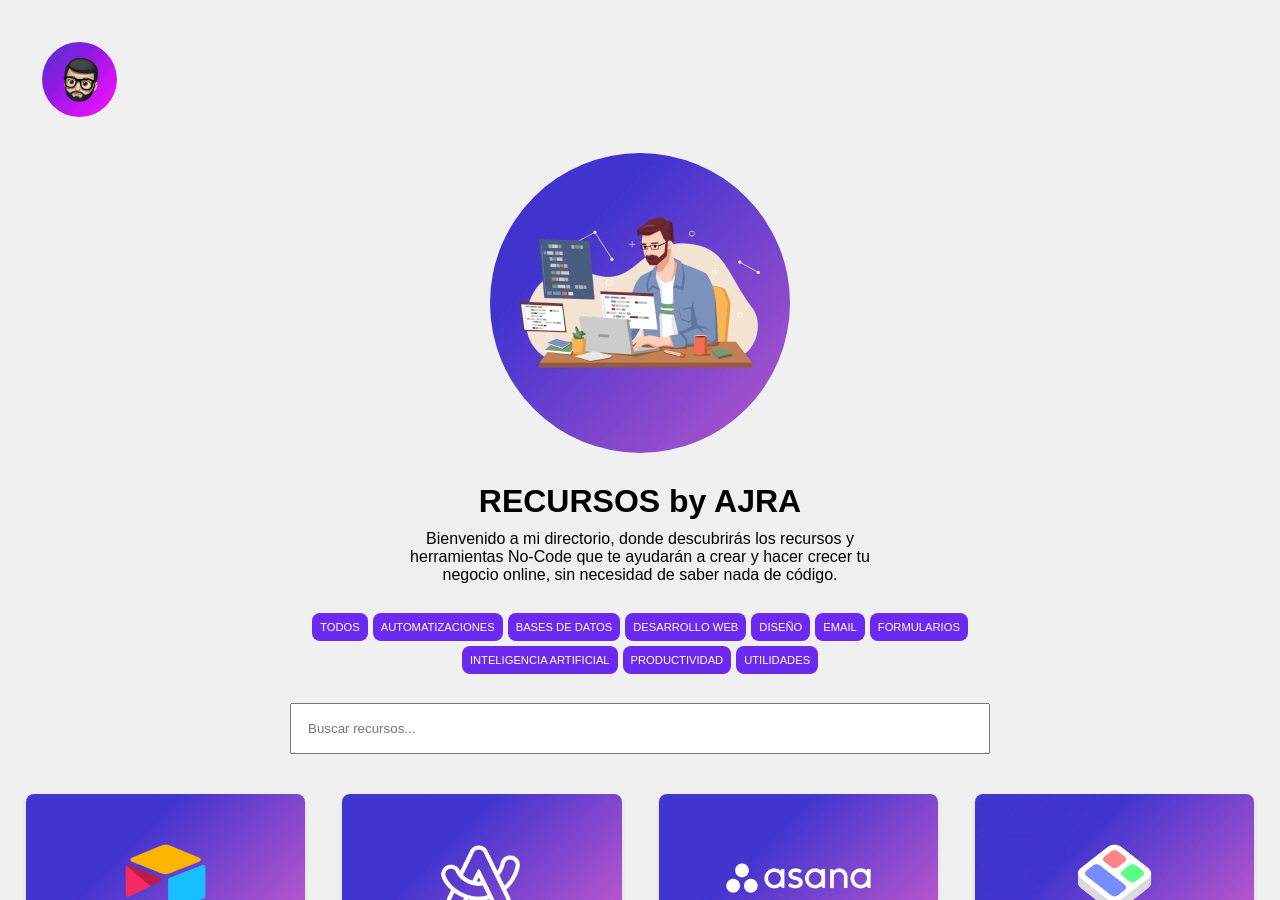
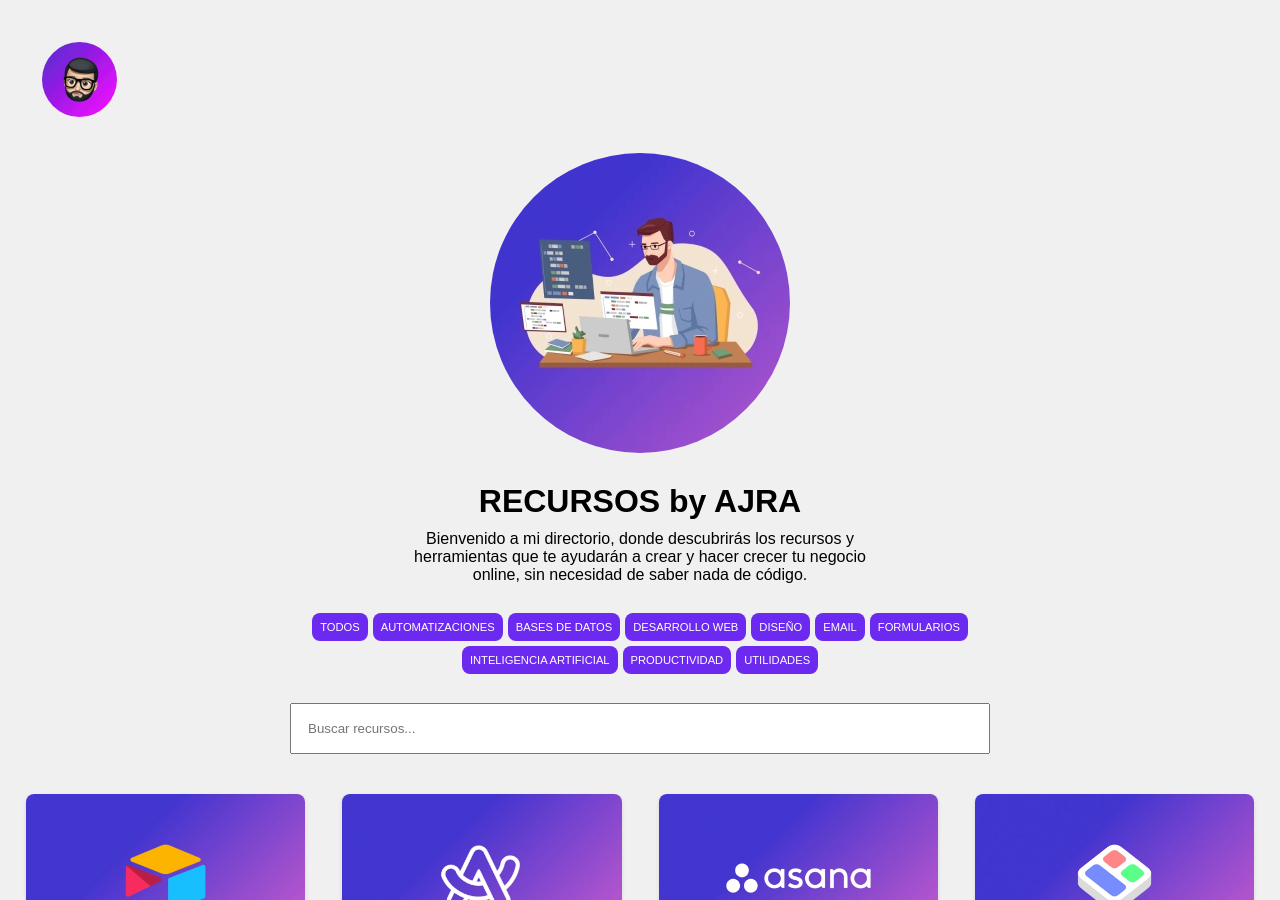
Before and after one commit to AJRAtoni/RECURSOS, a Jekyll site: the page built from index.html, in a window 1280 px wide and 900 px high. Built offline with Jekyll 4.4.1, drawn with Linux system fonts in a browser that asks for light colours.

Commit message:
Update index.html

```diff
--- a/index.html
+++ b/index.html
@@ -28,7 +28,7 @@
     <div class="home">
         <img src="img/RECURSOS.webp" alt="RECURSOS" style="border-radius: 50%; margin-bottom: 25px;">
         <h1>RECURSOS by AJRA</h1>
-        <h2>Bienvenido a mi directorio, donde descubrirás los recursos y herramientas No-Code que te ayudarán a crear y
+        <h2>Bienvenido a mi directorio, donde descubrirás los recursos y herramientas que te ayudarán a crear y
             hacer crecer tu negocio online, sin necesidad de saber nada de código.</h2>
     </div>
     <div class="filter-buttons">
```
